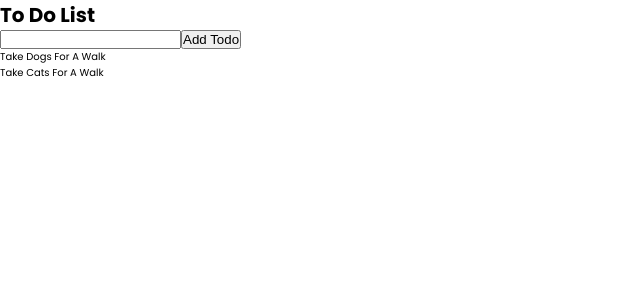
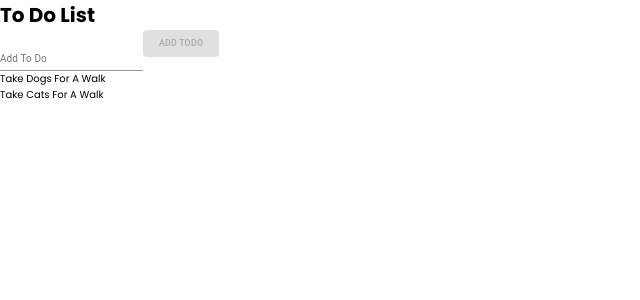
Before and after one commit to williamsimms/toDoList, a React (Create React App) app: page / in a window 1280 px wide. Shown: the top 300 px of the page, without its empty margins (0-640 px from the left). Built offline with nearby package versions, Linux system fonts and the light colour scheme.

Commit message:
added to do component

```diff
--- a/package.json
+++ b/package.json
@@ -3,6 +3,7 @@
   "version": "0.1.0",
   "private": true,
   "dependencies": {
+    "@material-ui/core": "^4.11.0",
     "@testing-library/jest-dom": "^4.2.4",
     "@testing-library/react": "^9.5.0",
     "@testing-library/user-event": "^7.2.1",
--- a/src/App.jsx
+++ b/src/App.jsx
@@ -1,21 +1,33 @@
 import React, { useState } from 'react'
+import { Button, FormControl, Input, InputLabel } from '@material-ui/core'
+import ToDo from './ToDo'
 import './App.scss'
 
 function App() {
   const [todos, setTodos] = useState(['Take Dogs For A Walk', 'Take Cats For A Walk'])
   const [input, setInput] = useState('')
-  const addTodo = () => {
-    setTodos((todos) => [input, ...todos])
+  const addTodo = (e) => {
+    e.preventDefault()
+    setTodos([input, ...todos])
+    setInput('')
   }
 
   return (
     <div className='App'>
       <h1 className='hero-text'>To Do List</h1>
-      <input type='text' name='todo' value={input} onChange={(e) => setInput(e.target.value)} />
-      <button onClick={addTodo}>Add Todo </button>
+      <form>
+        <FormControl>
+          <InputLabel>Add To Do</InputLabel>
+          <Input type='text' name='todo' value={input} onChange={(e) => setInput(e.target.value)}></Input>
+        </FormControl>
+        <Button disabled={!input} variant='contained' color='secondary' type='submit' onClick={addTodo}>
+          Add Todo
+        </Button>
+      </form>
+
       <ul>
         {todos.map((todo) => (
-          <li>{todo}</li>
+          <ToDo text={todo} />
         ))}
       </ul>
     </div>
--- /dev/null
+++ b/src/ToDo.jsx
@@ -0,0 +1,9 @@
+import React from 'react'
+
+export default function ToDo({ text }) {
+  return (
+    <div className='todo'>
+      <li>{text}</li>
+    </div>
+  )
+}
```
Also changed, not shown: 1 other file (tests, documents, lock files or other folders).
